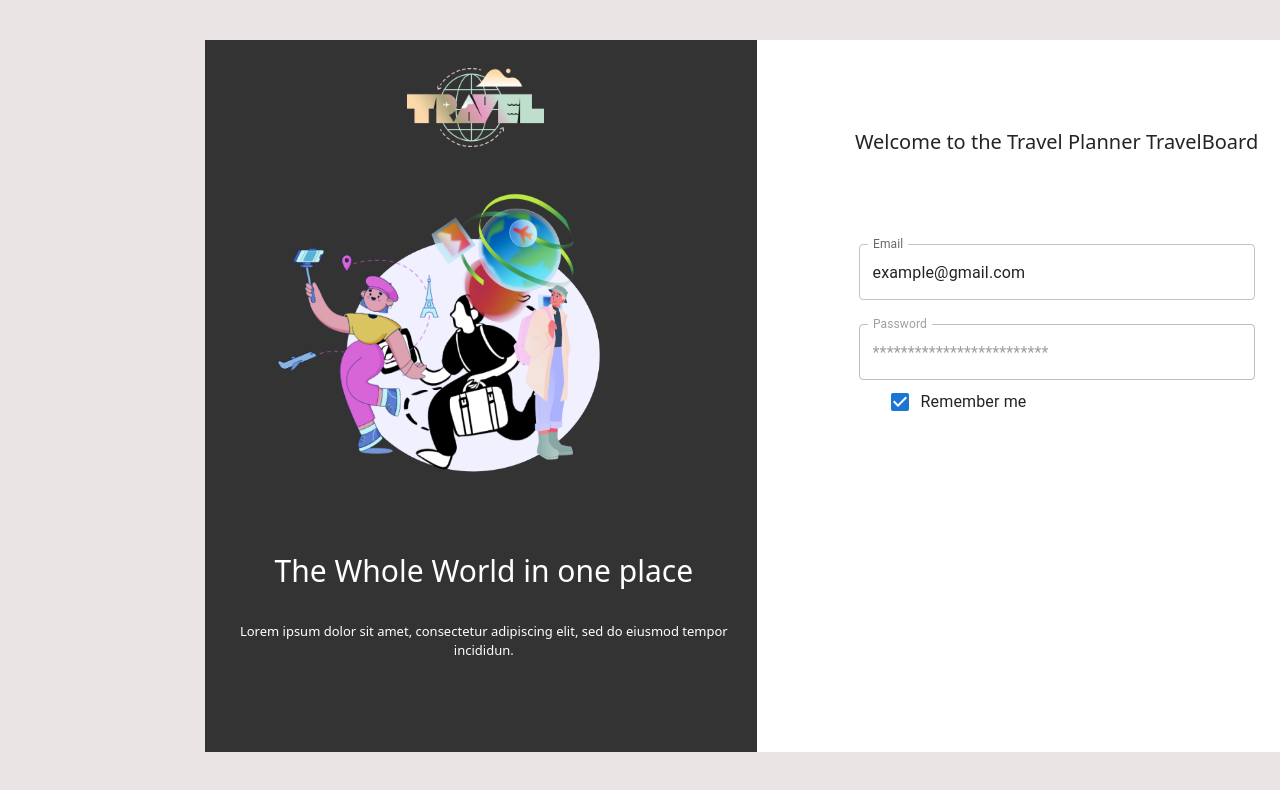
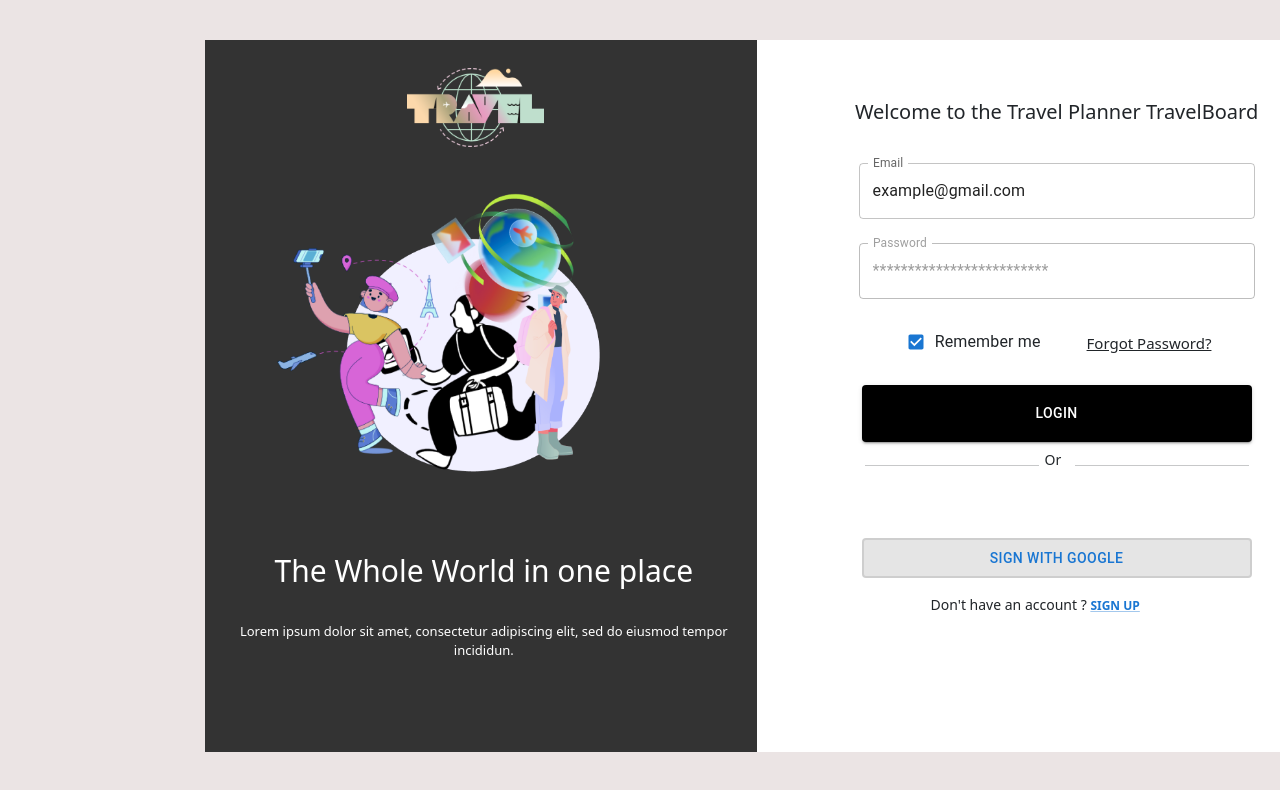
Before and after one commit to thamali-senevirathna/login-with-google-sso, a React (Create React App) app: page / in a window 1280 px wide. Shown: the top 790 px of the page. Built offline with nearby package versions, Linux system fonts and the light colour scheme.

Commit message:
install google login and import

```diff
--- a/package.json
+++ b/package.json
@@ -5,6 +5,7 @@
   "dependencies": {
     "@emotion/react": "^11.11.3",
     "@emotion/styled": "^11.11.0",
+    "@mui/icons-material": "^5.15.6",
     "@mui/material": "^5.15.6",
     "@testing-library/jest-dom": "^5.17.0",
     "@testing-library/react": "^13.4.0",
@@ -16,6 +17,7 @@
     "bootstrap": "^5.3.2",
     "react": "^18.2.0",
     "react-dom": "^18.2.0",
+    "react-google-login": "^5.2.2",
     "react-scripts": "5.0.1",
     "typescript": "^4.9.5",
     "web-vitals": "^2.1.4"
--- a/src/components/login-form.tsx
+++ b/src/components/login-form.tsx
@@ -1,11 +1,12 @@
 import React from "react";
+
 import "bootstrap/dist/css/bootstrap.min.css";
 import companylogo from "./../assets/marginalia-travel.png";
 import travelImg from "./../assets/Illustration.png";
-import { Button, Checkbox, FormControlLabel } from "@mui/material";
+import { Button, Checkbox, FormControlLabel, Link, Typography } from "@mui/material";
 import { TextField } from "@mui/material";
-import makeStyles from "@mui/material";
 
+import { GoogleLoginProps } from "react-google-login";
 type LogProps = {};
 
 const SignIn: React.FC<LogProps> = () => {
@@ -65,8 +66,8 @@ const SignIn: React.FC<LogProps> = () => {
         </div>
 
 <div style={{width:"75vh",height:"89vh",backgroundColor:"white",position:"absolute",left:"48.40%",top:"0"}}>
-<h2 style={{fontSize:"20px",margin:"15%"}}>Welcome  to the Travel Planner TravelBoard</h2>
-<div>
+<h2 style={{fontSize:"20px",margin:"10%"}}>Welcome  to the Travel Planner TravelBoard</h2>
+<div style={{bottom:"3%",position:"relative"}}>
 <TextField
           id="outlined-helperText"
           label="Email"
@@ -82,8 +83,27 @@ const SignIn: React.FC<LogProps> = () => {
           style={{width:"66%"}}
         />
 </div>
-        <FormControlLabel control={<Checkbox defaultChecked />} label="Remember me" style={{marginLeft:"-32%",fontSize:"14px"}} />
-{/* <Button variant="contained">Contained</Button> */}
+<div style={{position:"relative",left:"-2%",}}>
+<FormControlLabel control={<Checkbox defaultChecked size="small" />} label="Remember me" style={{ fontSize:"14px"}} />
+        <Link href="#" color="inherit" style={{fontSize:"15px",position:"relative",right:"-5%"}}>
+  {'Forgot Password?'}
+</Link>
+</div>
+
+<Button variant="contained" style={{backgroundColor:"black",width:"65%",height:"8%",marginTop:"4%"}}>LOGIN</Button>
+<div style={{position:"relative",top:"1%"}}>
+<hr style={{width:"29%",position:"absolute",left:"18%"}}/>
+<p style={{fontSize:"14px",position:"absolute",left:"48%",}}>Or</p>
+<hr style={{width:"29%",position:"absolute",left:"53%",top:"-12%"}}/>
+</div>
+
+<p style={{fontSize:"14px",position:"absolute",bottom:"17%",left:"29%",}}>Don't have an account ? <Link href="#" style={{fontSize:"12px",fontWeight:"bold"}}>SIGN UP</Link>
+</p>
+<div>
+<Button size="medium" style={{backgroundColor:"rgba(0,0,0,0.1)",width:"65%",marginTop:"16%",border:"2px solid rgba(0,0,0,0.1)",fontSize:"14px"}}>Sign with google</Button>
+
+</div>
+
 </div>
 
       </article>
```
Also changed, not shown: 1 other file (tests, documents, lock files or other folders).
